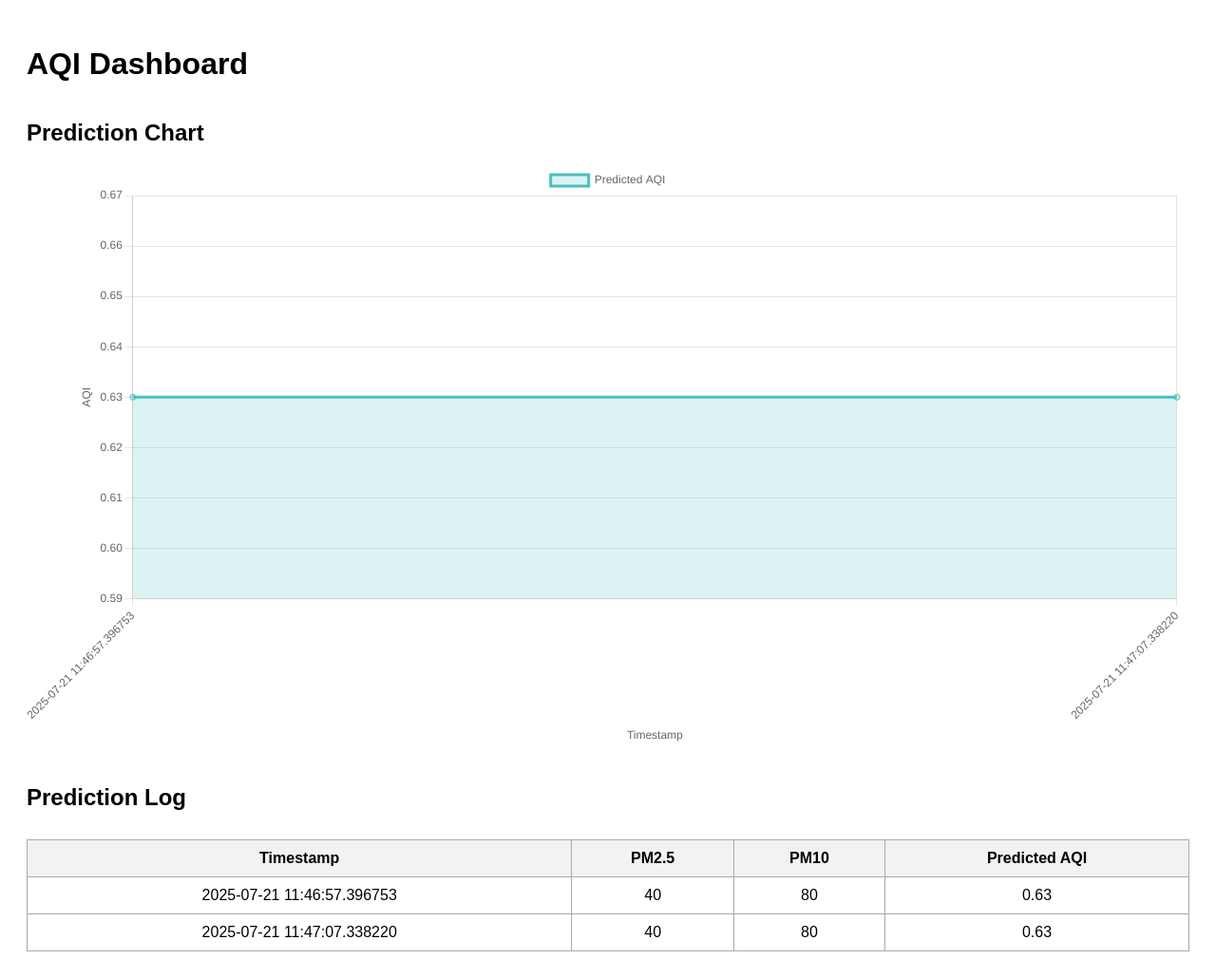
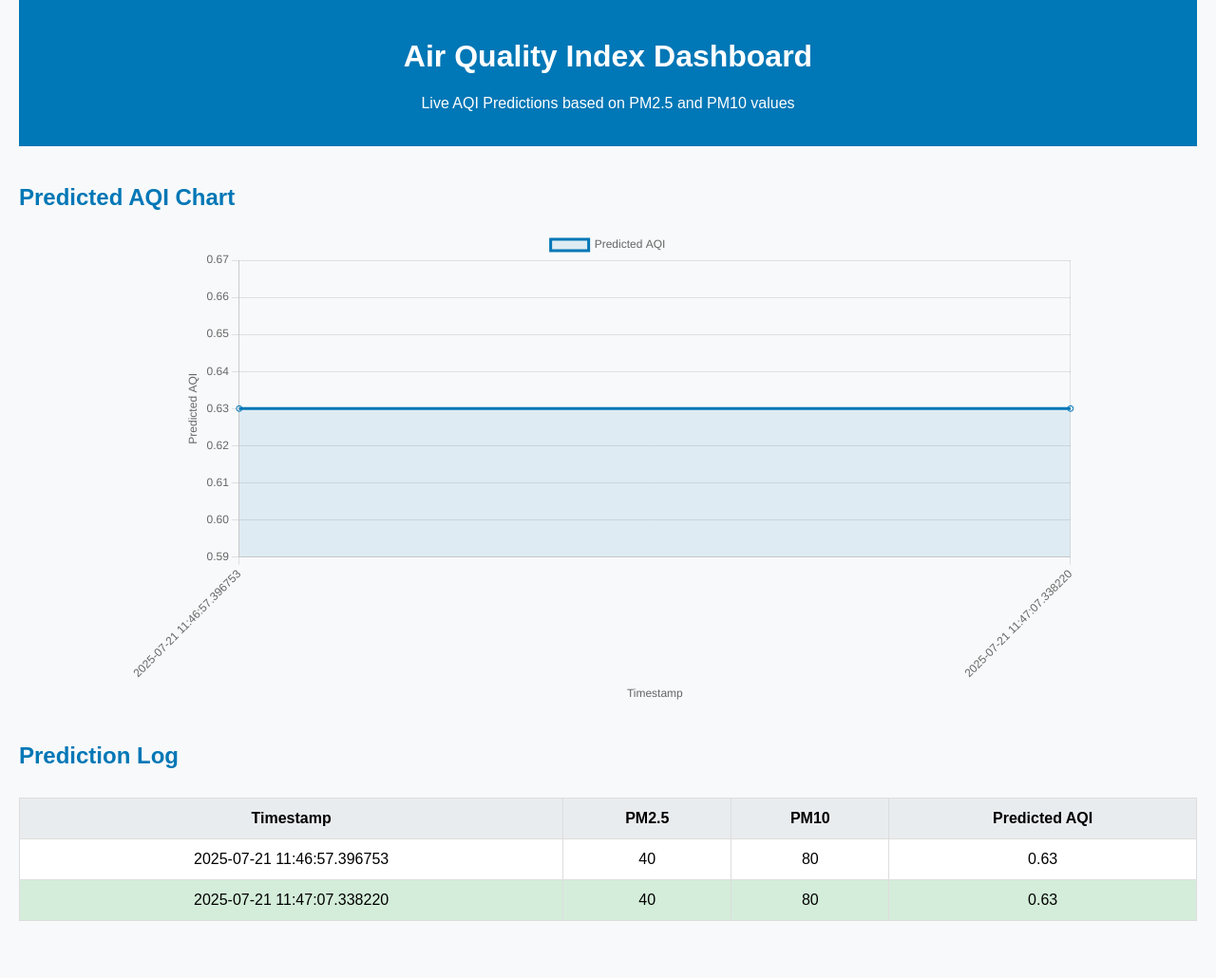
Before and after one commit to Akhil10-afk/air-quality, a Flask app: page /dashboard in a window 1280 px wide. Shown: the whole page at 95% size. After the commit the page ends 970 px from the top, so only its background shows below. Run offline with Flask 3, Linux system fonts and the light colour scheme; parts of the project's set-up code (start-up, migrations or seed data) failed here and were passed over.

Commit message:
Updated dashboard with chart and UI improvements

```diff
--- a/templates/dashboard.html
+++ b/templates/dashboard.html
@@ -1,39 +1,58 @@
 <!DOCTYPE html>
 <html>
 <head>
-    <title>AQI Dashboard</title>
+    <title>Air Quality Dashboard</title>
     <script src="https://cdn.jsdelivr.net/npm/chart.js"></script>
     <style>
         body {
             font-family: Arial, sans-serif;
+            margin: 0;
+            padding: 0 20px 40px;
+            background-color: #f8f9fa;
+        }
+        header {
+            background-color: #0077b6;
+            color: white;
             padding: 20px;
+            text-align: center;
         }
         h2 {
             margin-top: 40px;
+            color: #0077b6;
         }
         canvas {
-            max-width: 100%;
-            height: auto;
+            width: 100% !important;
+            max-width: 1000px;
+            margin: auto;
+            display: block;
         }
         table {
             width: 100%;
             border-collapse: collapse;
             margin-top: 30px;
+            background-color: white;
         }
         th, td {
-            padding: 10px;
-            border: 1px solid #aaa;
+            padding: 12px;
+            border: 1px solid #ddd;
             text-align: center;
         }
         th {
-            background-color: #f2f2f2;
+            background-color: #e9ecef;
+        }
+        tr:last-child {
+            background-color: #d4edda; /* Highlight most recent row */
         }
     </style>
 </head>
 <body>
-    <h1>AQI Dashboard</h1>
 
-    <h2>Prediction Chart</h2>
+    <header>
+        <h1>Air Quality Index Dashboard</h1>
+        <p>Live AQI Predictions based on PM2.5 and PM10 values</p>
+    </header>
+
+    <h2>Predicted AQI Chart</h2>
     <canvas id="aqiChart"></canvas>
 
     <h2>Prediction Log</h2>
@@ -63,14 +82,17 @@
                 datasets: [{
                     label: 'Predicted AQI',
                     data: {{ aqi_values | safe }},
-                    borderColor: 'rgba(75, 192, 192, 1)',
-                    backgroundColor: 'rgba(75, 192, 192, 0.2)',
+                    borderColor: '#0077b6',
+                    backgroundColor: 'rgba(0, 119, 182, 0.1)',
                     fill: true,
-                    tension: 0.3
+                    tension: 0.4
                 }]
             },
             options: {
                 responsive: true,
+                plugins: {
+                    legend: { display: true }
+                },
                 scales: {
                     x: {
                         title: {
@@ -87,12 +109,13 @@
                     y: {
                         title: {
                             display: true,
-                            text: 'AQI'
+                            text: 'Predicted AQI'
                         }
                     }
                 }
             }
         });
     </script>
+
 </body>
 </html>
```
